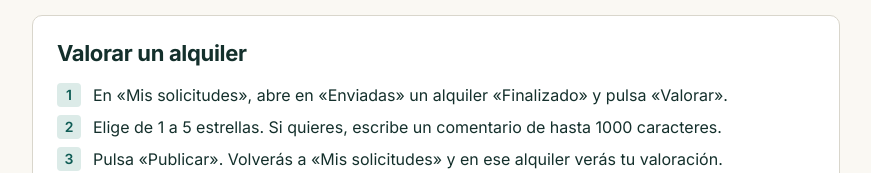
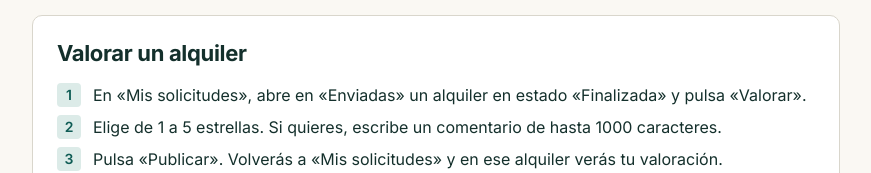
Before and after one commit to UB-ES-A1-2026/Proyecto, a React (Vite) app in the folder frontend/: page /ayuda in a window 1280 px wide. Shown: the part 3998-4171 px from the top of the page, without its empty margins (356-1227 px from the left). Built offline with nearby package versions, Linux system fonts and the light colour scheme; no server answers.

Commit message:
fix(web): US-08.01 la ayuda de valorar dice «Finalizada», como el estado de la tarjeta (#386)

```diff
--- a/frontend/src/pages/HelpPage.tsx
+++ b/frontend/src/pages/HelpPage.tsx
@@ -149,7 +149,7 @@ const SECTIONS: HelpSection[] = [
     id: 'valorar',
     title: 'Valorar un alquiler',
     steps: [
-      'En «Mis solicitudes», abre en «Enviadas» un alquiler «Finalizado» y pulsa «Valorar».',
+      'En «Mis solicitudes», abre en «Enviadas» un alquiler en estado «Finalizada» y pulsa «Valorar».',
       'Elige de 1 a 5 estrellas. Si quieres, escribe un comentario de hasta 1000 caracteres.',
       'Pulsa «Publicar». Volverás a «Mis solicitudes» y en ese alquiler verás tu valoración.',
     ],
```
